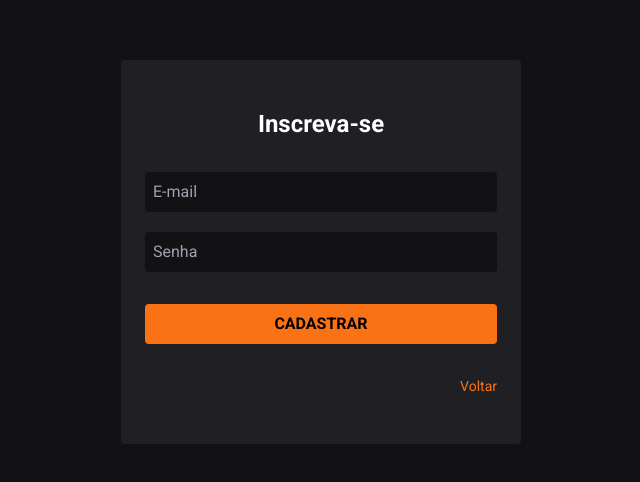
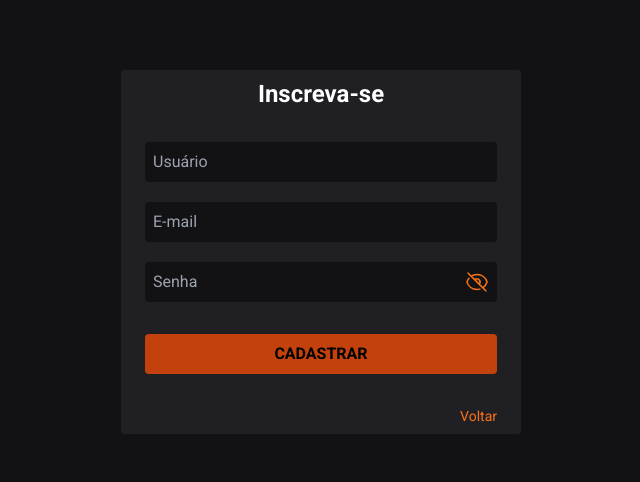
Before and after one commit to ViniciusBussolo1/To_Do_List, a Next.js app: page /SignUp in a window 1280 px wide. Shown: the part 148-630 px from the top of the page, without its empty margins (319-959 px from the left). Built offline with nearby package versions, Linux system fonts and the light colour scheme; no server answers.

Commit message:
add validation form, react-hook-form, zod

```diff
--- /dev/null
+++ b/src/@types/typeForm.ts
@@ -0,0 +1,4 @@
+import { schemaForm } from '@/components/FormSignUp/schema'
+import { z } from 'zod'
+
+export type FormProps = z.infer<typeof schemaForm>
--- a/src/components/FormSignIn/FormSignIn.tsx
+++ b/src/components/FormSignIn/FormSignIn.tsx
@@ -1,67 +1,88 @@
 'use client'
+import { useState } from 'react'
 
-import { FormEvent, useState } from 'react'
-import { useRouter } from 'next/navigation'
+import { useFormSignIn } from './useFormSignIn'
+import { ToastContainer } from 'react-toastify'
+
+import { EyeIcon, EyeSlashIcon } from '@heroicons/react/24/outline'
 
 import Link from 'next/link'
 
-import supabase from '@/services/supabase'
+import 'react-toastify/dist/ReactToastify.css'
 
 export default function FormSignIn() {
-  const [email, setEmail] = useState('')
-  const [password, setPassword] = useState('')
-  const [dataUser, setDataUser] = useState({})
+  const [passwordVisiblity, setPasswordVisiblity] = useState(false)
 
-  const router = useRouter()
-
-  const handleSignIn = async (e: FormEvent) => {
-    e.preventDefault()
-    const { data, error } = await supabase.auth.signInWithPassword({
-      email,
-      password,
-    })
-
-    if (error) {
-      console.log('Error', error)
-    } else {
-      setDataUser(data)
-      router.push('/Dashboard')
-    }
-  }
+  const { errors, handleSignIn, handleSubmit, register, isValid } =
+    useFormSignIn()
 
   return (
     <div className="w-screen h-screen flex justify-center items-center bg-[#121214]">
+      <ToastContainer />
       <form
-        onSubmit={handleSignIn}
+        onSubmit={handleSubmit(handleSignIn)}
         className="w-[400px] h-96 flex flex-col items-center justify-center gap-8 bg-[#202024] px-6 py-2  rounded"
       >
         <h1 className="font-bold text-white text-2xl">Faça seu Login</h1>
 
         <div className="w-full flex flex-col gap-5">
           <input
-            type="email"
+            type={'text'}
             placeholder="E-mail"
             className="bg-[#121214] px-2 py-2 rounded text-white"
-            value={email}
-            onChange={(event) => setEmail(event.target.value)}
+            {...register('email')}
           />
+          {errors.email && (
+            <span className="text-sm text-red-500">
+              {errors.email?.message}
+            </span>
+          )}
 
+          <div className="w-full flex items-center bg-[#121214] px-2 py-2 rounded focus-within:outline focus-within:outline-[2px] focus-within:outline-white">
             <input
-            type="password"
+              type={passwordVisiblity ? 'text' : 'password'}
               placeholder="Senha"
-            className="bg-[#121214] px-2 py-2 rounded text-white"
-            value={password}
-            onChange={(event) => setPassword(event.target.value)}
+              className="w-full bg-[#121214] rounded text-white flex-1 outline-none"
+              {...register('password')}
             />
+            {passwordVisiblity ? (
+              <EyeIcon
+                width={24}
+                height={24}
+                className="text-orange-500"
+                onClick={() => setPasswordVisiblity(!passwordVisiblity)}
+              />
+            ) : (
+              <EyeSlashIcon
+                width={24}
+                height={24}
+                className="text-orange-500"
+                onClick={() => setPasswordVisiblity(!passwordVisiblity)}
+              />
+            )}
+          </div>
+          {errors.password && (
+            <span className="text-sm text-red-500">
+              {errors.password?.message}
+            </span>
+          )}
         </div>
 
         <div className="w-full flex flex-col items-center gap-3">
+          <div className="w-full flex flex-col items-center gap-3">
+            {!isValid ? (
               <button
-            type="submit"
-            className="w-full bg-orange-500 font-semibold rounded px-2 py-2 hover:bg-orange-400 uppercase"
+                disabled={!isValid}
+                className="w-full bg-orange-700 font-semibold rounded px-2 py-2 uppercase cursor-not-allowed"
               >
                 login
               </button>
+            ) : (
+              <button className="w-full bg-orange-500 font-semibold rounded px-2 py-2 uppercase ">
+                login
+              </button>
+            )}
+          </div>
 
           <span className="text-white text-sm">
             Não tem conta?{' '}
--- /dev/null
+++ b/src/components/FormSignIn/schema.ts
@@ -0,0 +1,12 @@
+import { z } from 'zod'
+
+export const schemaForm = z.object({
+  email: z
+    .string()
+    .email('Informe um E-mail correto')
+    .nonempty('O E-mail é obrigatório'),
+  password: z
+    .string()
+    .nonempty('A senha é obrigatório')
+    .min(6, 'A senha deve conter no mínimo 6 caracteres'),
+})
--- /dev/null
+++ b/src/components/FormSignIn/useFormSignIn.ts
@@ -0,0 +1,58 @@
+import { useForm } from 'react-hook-form'
+import { zodResolver } from '@hookform/resolvers/zod'
+import { schemaForm } from './schema'
+import { FormProps } from '@/@types/typeForm'
+import { useRouter } from 'next/navigation'
+import { toast } from 'react-toastify'
+
+import supabase from '@/services/supabase'
+
+export const useFormSignIn = () => {
+  const router = useRouter()
+
+  const {
+    handleSubmit,
+    register,
+    formState: { errors, isValid },
+  } = useForm<FormProps>({
+    mode: 'onChange',
+    resolver: zodResolver(schemaForm),
+    defaultValues: {
+      email: '',
+      password: '',
+    },
+  })
+
+  const handleSignIn = async (props: FormProps) => {
+    const email = props.email
+    const password = props.password
+
+    const { error } = await supabase.auth.signInWithPassword({
+      email,
+      password,
+    })
+
+    if (error) {
+      toast.error('E-mail ou senha inválidos.', {
+        position: 'top-right',
+        autoClose: 3000,
+        hideProgressBar: false,
+        closeOnClick: true,
+        pauseOnHover: true,
+        draggable: true,
+        progress: undefined,
+        theme: 'dark',
+      })
+    } else {
+      router.push('/Dashboard')
+    }
+  }
+
+  return {
+    register,
+    errors,
+    isValid,
+    handleSubmit,
+    handleSignIn,
+  }
+}
--- a/src/components/FormSignUp/FormSignUp.tsx
+++ b/src/components/FormSignUp/FormSignUp.tsx
@@ -1,61 +1,97 @@
 'use client'
 
-import { FormEvent, useState } from 'react'
+import { useState } from 'react'
+import { useFormSignUp } from './useFormSignUp'
+import { ToastContainer } from 'react-toastify'
+
+import { EyeIcon, EyeSlashIcon } from '@heroicons/react/24/outline'
+
 import Link from 'next/link'
 
-import supabase from '@/services/supabase'
+import 'react-toastify/dist/ReactToastify.css'
 
 export default function FormSignUp() {
-  const [email, setEmail] = useState('')
-  const [password, setPassword] = useState('')
+  const [passwordVisiblity, setPasswordVisiblity] = useState(false)
 
-  const handleSignUp = async (e: FormEvent) => {
-    e.preventDefault()
-    const { data, error } = await supabase.auth.signUp({
-      email,
-      password,
-    })
-
-    if (error) {
-      console.log('Error', error)
-    } else {
-      window.alert('Usuario registrado com sucesso')
-    }
-  }
+  const { handleSignUp, handleSubmit, register, errors, isDirty, isValid } =
+    useFormSignUp()
 
   return (
     <div className="w-screen h-screen flex justify-center items-center bg-[#121214]">
+      <ToastContainer />
       <form
-        onSubmit={handleSignUp}
-        className="w-[400px] h-96 flex flex-col items-center justify-center gap-8 bg-[#202024] px-6 py-2  rounded"
+        onSubmit={handleSubmit(handleSignUp)}
+        className="w-[400px] flex flex-col items-center justify-center gap-8 bg-[#202024] px-6 py-2  rounded"
       >
         <h1 className="font-bold text-white text-2xl">Inscreva-se</h1>
 
         <div className="w-full flex flex-col gap-5">
           <input
-            type="email"
+            type="text"
+            placeholder="Usuário"
+            className="bg-[#121214] px-2 py-2 rounded text-white"
+            {...register('userName')}
+          />
+          {errors.userName && (
+            <span className="text-sm text-red-500">
+              {errors.userName?.message}
+            </span>
+          )}
+          <input
+            type="text"
             placeholder="E-mail"
             className="bg-[#121214] px-2 py-2 rounded text-white"
-            value={email}
-            onChange={(event) => setEmail(event.target.value)}
+            {...register('email')}
           />
+          {errors.email && (
+            <span className="text-sm text-red-500">
+              {errors.email?.message}
+            </span>
+          )}
 
+          <div className="w-full flex items-center bg-[#121214] px-2 py-2 rounded focus-within:outline focus-within:outline-[2px] focus-within:outline-white">
             <input
-            type="password"
+              type={passwordVisiblity ? 'text' : 'password'}
               placeholder="Senha"
-            className="bg-[#121214] px-2 py-2 rounded text-white"
-            value={password}
-            onChange={(event) => setPassword(event.target.value)}
+              className="w-full bg-[#121214] rounded text-white flex-1 outline-none"
+              {...register('password')}
             />
+            {passwordVisiblity ? (
+              <EyeIcon
+                width={24}
+                height={24}
+                className="text-orange-500"
+                onClick={() => setPasswordVisiblity(!passwordVisiblity)}
+              />
+            ) : (
+              <EyeSlashIcon
+                width={24}
+                height={24}
+                className="text-orange-500"
+                onClick={() => setPasswordVisiblity(!passwordVisiblity)}
+              />
+            )}
+          </div>
+          {errors.password && (
+            <span className="text-sm text-red-500">
+              {errors.password?.message}
+            </span>
+          )}
         </div>
 
         <div className="w-full flex flex-col items-center gap-3">
+          {!isValid ? (
             <button
-            type="submit"
-            className="w-full bg-orange-500 font-semibold rounded px-2 py-2 hover:bg-orange-400 uppercase"
+              disabled={!isValid}
+              className="w-full bg-orange-700 font-semibold rounded px-2 py-2 uppercase cursor-not-allowed"
             >
               cadastrar
             </button>
+          ) : (
+            <button className="w-full bg-orange-500 font-semibold rounded px-2 py-2 uppercase ">
+              cadastrar
+            </button>
+          )}
         </div>
 
         <div className="w-full flex justify-end items-cente">
--- /dev/null
+++ b/src/components/FormSignUp/schema.ts
@@ -0,0 +1,13 @@
+import { z } from 'zod'
+
+export const schemaForm = z.object({
+  userName: z.string().nonempty('O nome de usuário é obrigatório'),
+  email: z
+    .string()
+    .email('Informe um E-mail correto')
+    .nonempty('O E-mail é obrigatório'),
+  password: z
+    .string()
+    .nonempty('A senha é obrigatório')
+    .min(6, 'A senha deve conter no mínimo 6 caracteres'),
+})
--- /dev/null
+++ b/src/components/FormSignUp/useFormSignUp.ts
@@ -0,0 +1,74 @@
+import { FormProps } from '@/@types/typeForm'
+import { useForm } from 'react-hook-form'
+import { zodResolver } from '@hookform/resolvers/zod'
+import { schemaForm } from './schema'
+import { useContext } from 'react'
+import { AuthContext } from '@/context/AuthContext'
+
+import { toast } from 'react-toastify'
+
+import supabase from '@/services/supabase'
+
+export const useFormSignUp = () => {
+  const { handleAddProfile } = useContext(AuthContext)
+
+  const {
+    handleSubmit,
+    register,
+    formState: { errors, isValid },
+    reset,
+  } = useForm<FormProps>({
+    mode: 'onChange',
+    resolver: zodResolver(schemaForm),
+    defaultValues: {
+      email: '',
+      password: '',
+    },
+  })
+
+  const handleSignUp = async (props: FormProps) => {
+    const email = props.email
+    const password = props.password
+    const userName = props.userName
+
+    const { data, error } = await supabase.auth.signUp({
+      email,
+      password,
+    })
+
+    if (error) {
+      toast.error('E-mail ou senha inválidos.', {
+        position: 'top-right',
+        autoClose: 3000,
+        hideProgressBar: false,
+        closeOnClick: true,
+        pauseOnHover: true,
+        draggable: true,
+        progress: undefined,
+        theme: 'dark',
+      })
+    } else {
+      handleAddProfile(data, userName)
+      toast.success('Usuário criado com sucesso.', {
+        position: 'top-right',
+        autoClose: 3000,
+        hideProgressBar: false,
+        closeOnClick: true,
+        pauseOnHover: true,
+        draggable: true,
+        progress: undefined,
+        theme: 'dark',
+      })
+    }
+
+    reset()
+  }
+
+  return {
+    register,
+    errors,
+    isValid,
+    handleSubmit,
+    handleSignUp,
+  }
+}
```
Also changed, not shown: package.json (+6 -1 lines), src/context/AuthContext.tsx (+13 -0 lines), 1 other file (tests, documents, lock files or other folders). Lines whose indentation alone changed are shown as unchanged.
